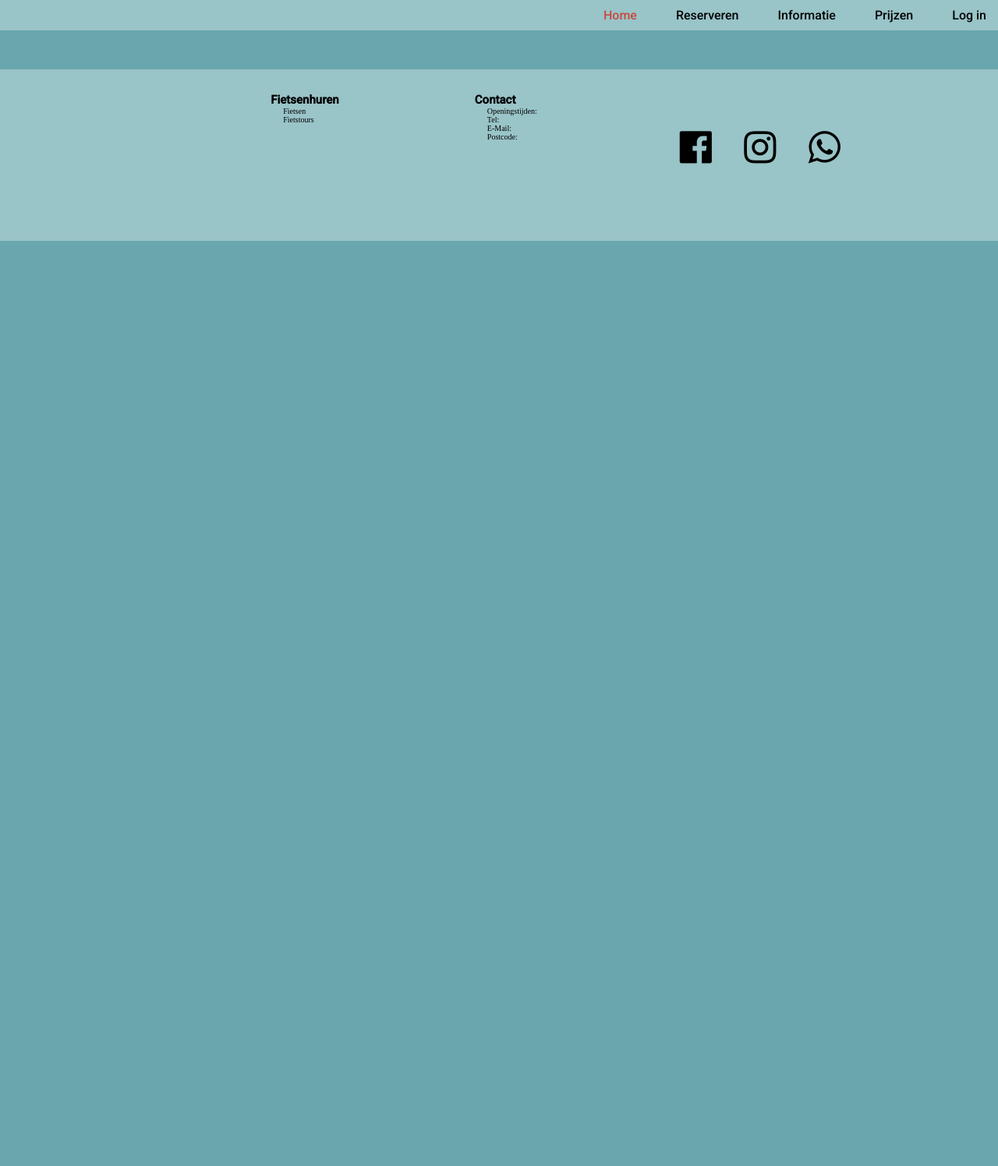
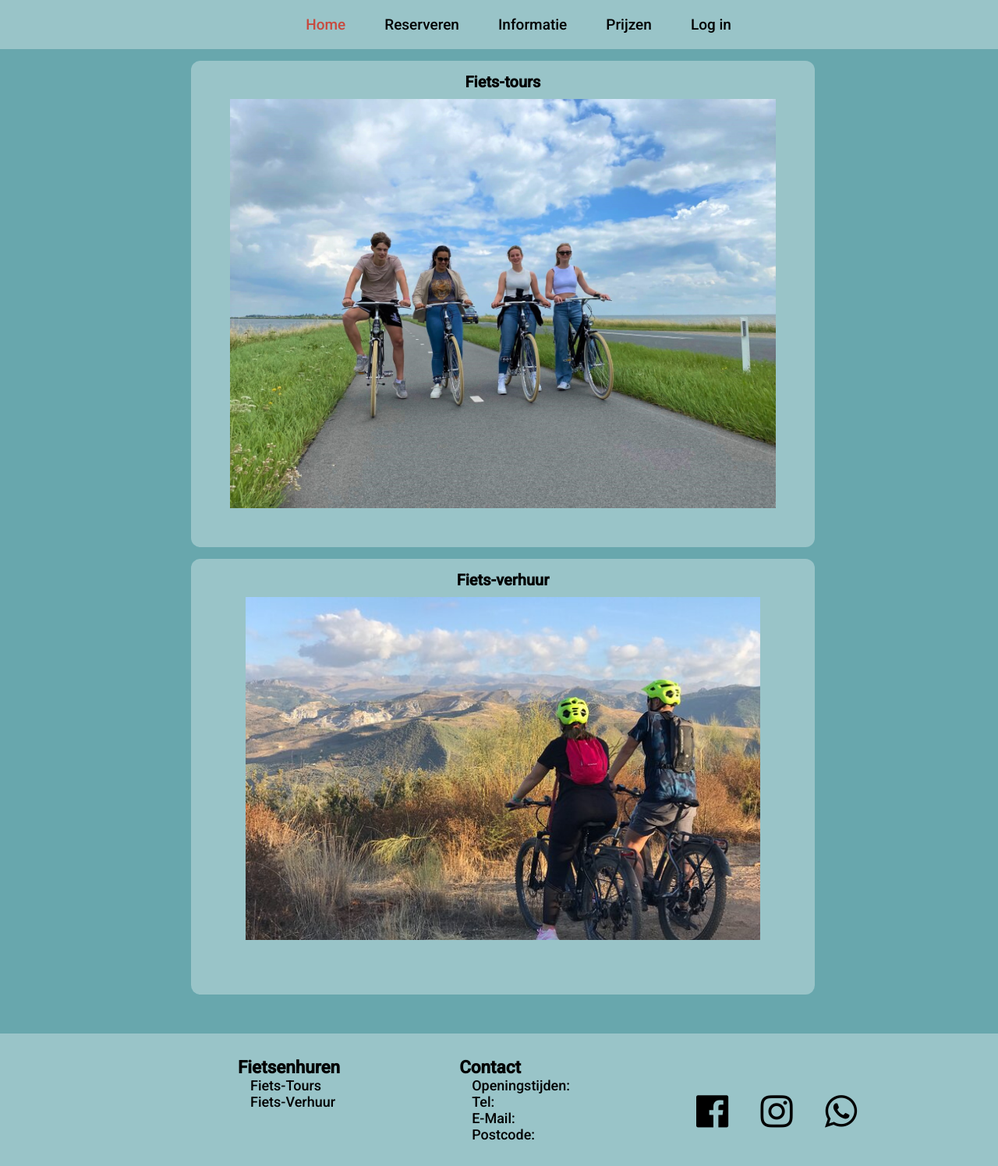
Before and after one commit to MohammedAli996/BP-Verassend-Barcelona, a PHP site: page / in a window 1280 px wide. Shown: the whole page at 78% size. Before the commit the page ends 309 px from the top, so only its background shows below. Run offline with PHP 8.4, Linux system fonts and the light colour scheme.

Commit message:
artical in homepage, homepage.css

```diff
--- /dev/null
+++ b/css/homepage.css
@@ -0,0 +1,42 @@
+@import url('https://fonts.googleapis.com/css2?family=Roboto:ital,wght@0,500;1,400&display=swap');
+/*---- css variable ----*/
+:root{
+    --text-black-900: #000000;
+}
+.startcontainer
+{
+    display: flex;
+    justify-content: center;
+    flex-wrap: wrap;
+
+}
+.containertitle{
+    color: var(--text-black-900);
+    margin-top: 15px;
+}
+.container, .containerA{
+    display: flex;
+    text-align: center;
+    flex-direction: column;
+    background-color: var(--skin-color-nav-footer);
+    margin-top: 15px;
+    max-width: 800px;
+    max-height: 750px;
+    min-width: 375px, 468px;
+    border-radius: 12px;
+    margin-left: 10px;
+}
+.container:hover, .containerA:hover{
+    border: solid 10px;
+    color: var(--skin-color-stoke);
+}
+.container img, .containerA img{
+    width: 100%;
+    height: 100%;
+    padding: 10px 50px 50px 50px;
+}
+.containerA img{
+    width: 100%;
+    height: 100%;
+    padding: 10px 70px 70px 70px;
+}
--- a/css/nav-footer.css
+++ b/css/nav-footer.css
@@ -33,23 +33,23 @@ a {
 }
 .navbar{
     display: flex;
-    justify-content: space-between;
+    justify-content:center;
     align-items: center;
-    padding: 1rem 1.5rem;
+    padding: 2rem 1.5rem;
     background-color: var(--skin-color-nav-footer);
 }
 .dropdown-content{
     display: flex;
     justify-content: space-between;
-    align-items: center;
 }
 .dropdown-content .nav-item{
     margin-left: 5rem;
 }
 .nav-link{
     color: var(--text-black-900);
-    font-size: 1.6rem;
+    font-size: 1.9rem;
     font-weight: 400;
+    align-items: center;
 }
 .nav-link:hover{
     color: var(--text-active-900);
@@ -113,7 +113,7 @@ a#active{
 
 .footercapsule {
     width: 100%;
-    height: 220px;
+    height: 170px;
     background: var(--skin-color-nav-footer);
     margin-top: 50px;
     margin-bottom: 0;
@@ -126,14 +126,15 @@ a#active{
     padding-left: 1px;
     color: var(--text-black-900);
     text-transform: capitalize;
+    font-size: 1.5rem;
 }
 .fietsenhuren {
     display: inline-block;
 }
 .textfooter .fietsen-soort li {
-    font-family: 'Tiro Bangla', serif;
     margin-left: 16px;
     text-transform: capitalize;
+    font-size: 1.8rem;
 }
 .textfooter .Contact-footer {
     text-decoration: none;
@@ -141,9 +142,9 @@ a#active{
 
 }
 .textfooter .Contact-footer li {
-    font-family: 'Tiro Bangla', serif;
     margin-left: 16px;
     text-transform: capitalize;
+    font-size: 1.8rem;
 }
 .social-links{
     display: inline-block;
--- a/index.php
+++ b/index.php
@@ -5,8 +5,10 @@
     <meta charset="UTF-8">
     <!----css link viewport----->
     <meta name="viewport" content="width=device-width, initial-scale=1.0">
+    <!----css link nav-footer homepage----->
+    <link rel="stylesheet" href="./css/nav-footer.css" />
     <!----css link homepage----->
-    <link rel="stylesheet" href="./css/nav-footer.css" />
+    <link rel="stylesheet" href="./css/homepage.css" />
     <!----css link skin color----->
     <link rel="stylesheet" href="./skin/color-1.css">
     <!--font awesome -->
@@ -22,10 +24,26 @@
     <!-- navigation menu start  -->
     <?php
             $layout->getNavbarHead("");
-        ?>
+    ?>
     <!-- navigation menu end  -->
+    <!--artical start-->
+    <div class="startcontainer">
+        <div class="container">
+            <!--Fiets-tours start-->
+            <h1 class="containertitle">Fiets-tours</h1>
+            <img src="./photo/fiets1.jpg" />
+        </div>
+        <!--Fiets-tours end-->
+        <!--Fiets-verhuur start-->
+        <div class="containerA">
+            <h1 class="containertitle">Fiets-verhuur</h1>
+            <img src="./photo/fiets2.jpg" />
+        </div>
+        <!--Fiets-verhuur end-->
+    </div>
+    <!--artical end-->
     <!-- Footer Contact start -->
-    <?php
+        <?php
             $layout->getNavbarFoot("");
         ?>
     <!-- Footer Contact end -->
--- a/layout.php
+++ b/layout.php
@@ -36,8 +36,8 @@ class PageLayout
             <div class='textfooter'>
                 <h1 class='fietsenhuren'>fietsenhuren</h1>
                 <ul class='fietsen-soort'>
-                    <li>fietsen</li>
-                    <li>fietstours</li>
+                    <li>Fiets-tours</li>
+                    <li>Fiets-verhuur</li>
                 </ul>
             </div>
             <div class='textfooter'>
```
Also changed, not shown: S2119E4SS_Travel_Power_V9_Mixed.png (added), hybride-fiets.png (added), photo/fiets1.jpg (added), photo/fiets1.png (added), photo/fiets2.jpg (added), photo/fiets2.png (added).
